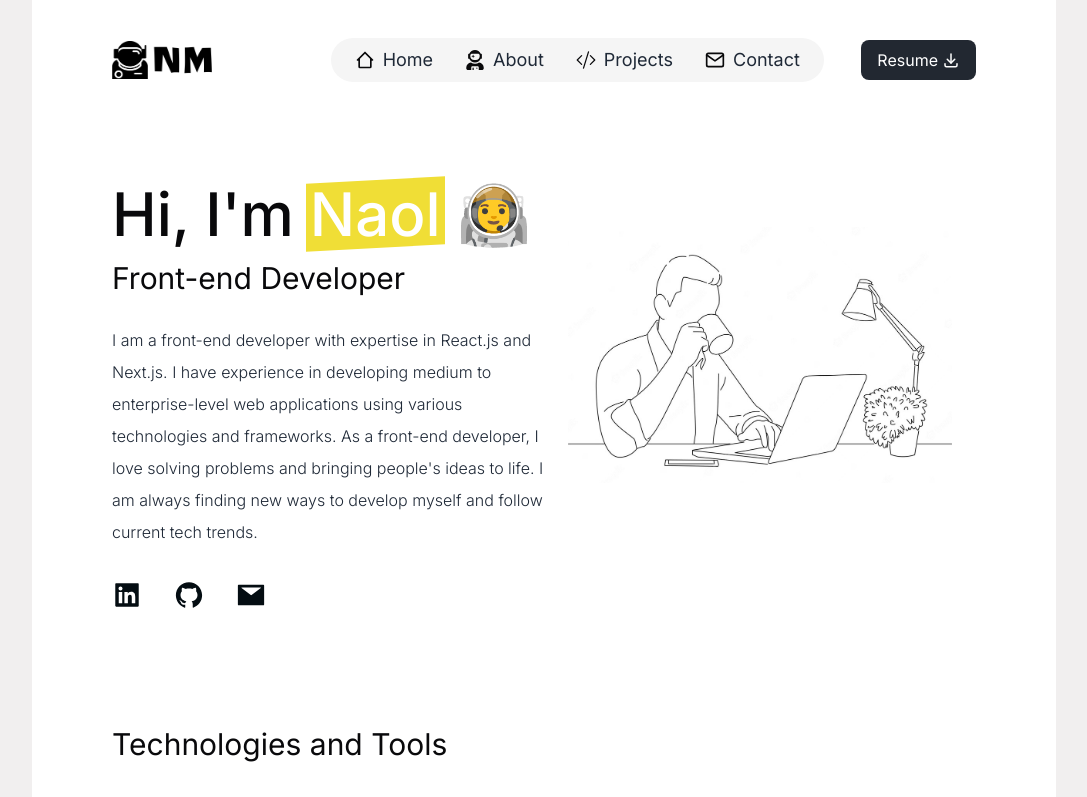
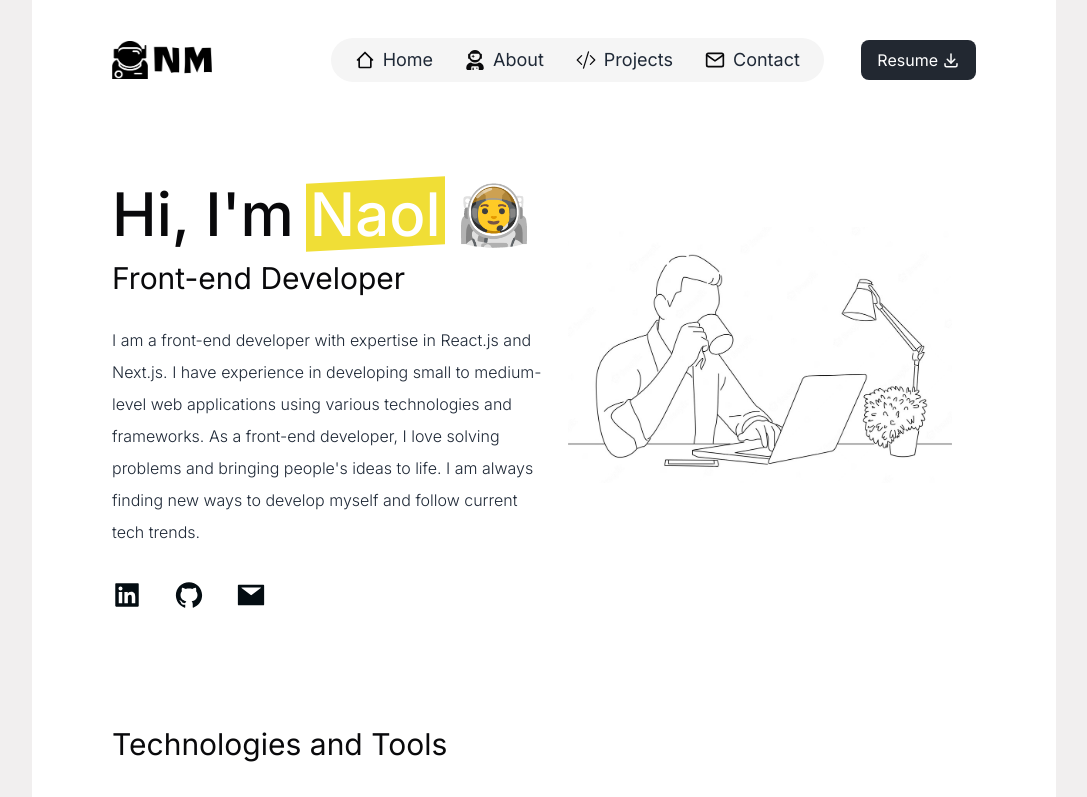
Before and after one commit to naolmelesse/portfolio, a Next.js app: page / in a window 1280 px wide. Shown: the top 797 px of the page, without its empty margins (96-1183 px from the left). Built offline with nearby package versions, Linux system fonts and the light colour scheme.

Commit message:
introduction text

```diff
--- a/app/components/Intro.tsx
+++ b/app/components/Intro.tsx
@@ -16,8 +16,8 @@ export default function Intro(){
                 </h2>
                 <h3 className=' text-xl py-2  md:text-3xl'>Front-end Developer</h3>
                 <p className='text-[0.7rem] md:text-[1rem] font-light py-5 md:leading-8 text-gray-800'>
-                    I am a front-end developer with expertise in React.js and Next.js. I have experience in developing medium to enterprise-level
-                    web applications using various technologies and frameworks. As a front-end developer,
+                    I am a front-end developer with expertise in React.js and Next.js. I have experience in developing small to medium-level
+                     web applications using various technologies and frameworks. As a front-end developer,
                     I love solving problems and bringing people&apos;s ideas to life. I am always finding new ways
                     to develop myself and follow current tech trends.
                 </p>
```
